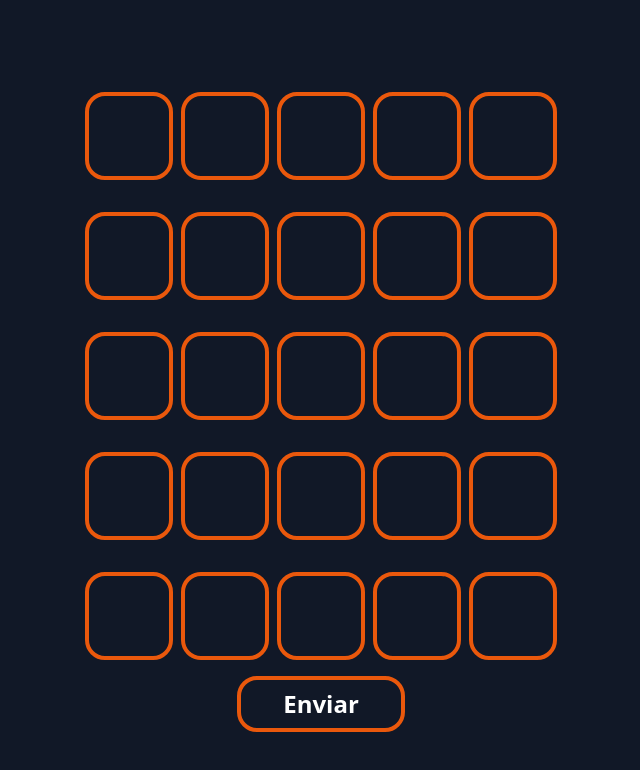
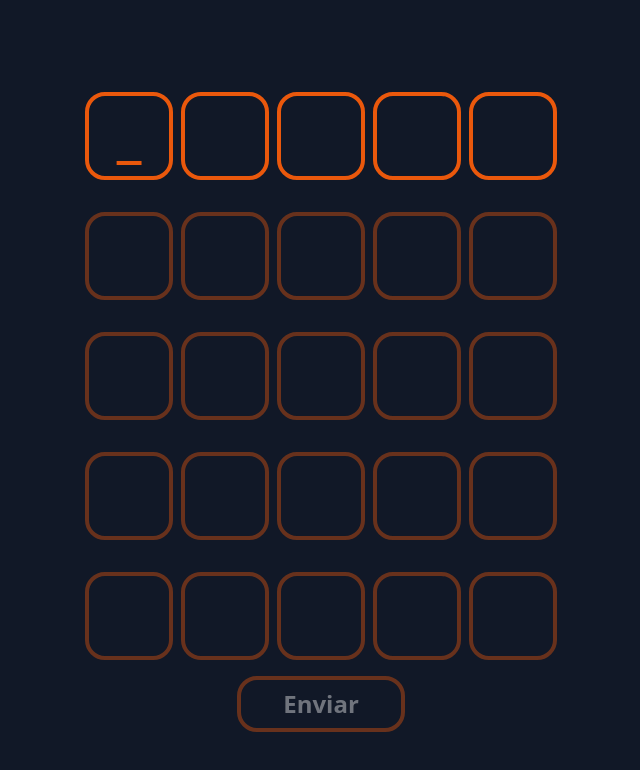
Before and after one commit to vininew921/vocabulo, a Next.js app: page / in a window 1280 px wide. Shown: the top 770 px of the page, without its empty margins (319-959 px from the left). Built offline with nearby package versions, Linux system fonts and the light colour scheme.

Commit message:
Improved UI. Hopefuly fixed word of the day changing regularly

```diff
--- a/components/Game.tsx
+++ b/components/Game.tsx
@@ -87,12 +87,15 @@ const Game = () => {
   };
 
   const handleKeyDown = async (e: KeyboardEvent<HTMLInputElement>) => {
-    await submit(e.code);
+    await submit(e.code, e.keyCode);
   };
 
-  const submit = async (code: string) => {
+  const submit = async (code: string, keyCode: number = 0) => {
     if (canSendRequest) {
-      if (gameState.wordString.length == 5 && code == 'Enter') {
+      if (
+        gameState.wordString.length == 5 &&
+        (code == 'Enter' || keyCode == 13)
+      ) {
         setCanSendRequest(false);
         setTimeout(() => {
           setCanSendRequest(true);
@@ -108,7 +111,15 @@ const Game = () => {
   return (
     <div>
       {words.map((w, i) => {
-        return <Word key={i} word={w} positions={positions?.[i]} />;
+        return (
+          <Word
+            key={i}
+            word={w}
+            positions={positions?.[i]}
+            relativePosition={i}
+            invalidWord={wordResponse?.status == WordStatus.INVALID_WORD}
+          />
+        );
       })}
       <input
         ref={inputRef}
@@ -120,8 +131,10 @@ const Game = () => {
       />
       <div className='flex w-full justify-center'>
         <button
-          className='text-center text-2xl lg:text-2xl md:text-2xl text-white outline-orange-600  hover:outline-8
-        font-bold h-12 w-40 rounded-2xl outline outline-4'
+          className={`text-center text-2xl lg:text-2xl md:text-2xl text-white outline-orange-600  hover:outline-8
+        font-bold h-12 w-40 rounded-2xl outline outline-4 ${
+          gameState.wordString.length != 5 ? 'opacity-40' : ''
+        }`}
           type='submit'
           onClick={() => submit('Enter')}
         >
--- a/components/Word.tsx
+++ b/components/Word.tsx
@@ -1,15 +1,20 @@
 import { useEffect, useState } from 'react';
+import { useRecoilState } from 'recoil';
+import { gameStateContext } from '../atoms/gameStateAtom';
 import { Position, PositionStatus } from '../types/appTypes';
 import WordChar from './WordChar';
 
 type Word = {
   word: string;
   positions: Position[] | undefined;
+  relativePosition: number;
+  invalidWord: boolean;
 };
 
-const Word = ({ word, positions }: Word) => {
+const Word = ({ word, positions, relativePosition, invalidWord }: Word) => {
   const [currentWord, setCurrentWord] = useState(word);
   const [currentPositions, setCurrentPositions] = useState(positions);
+  const [gameState] = useRecoilState(gameStateContext);
 
   useEffect(() => {
     let tempWord = word;
@@ -26,12 +31,21 @@ const Word = ({ word, positions }: Word) => {
 
   return (
     <div>
-      <div className='flex rounded-lg m-2 p-2 hover:cursor-default select-none'>
+      <div
+        className={`flex rounded-xl m-2 p-2 hover:cursor-default select-none ${
+          relativePosition != gameState.activeWord && !positions
+            ? 'opacity-40'
+            : ''
+        } `}
+      >
         {currentWord.split('').map((c, i) => {
           return (
             <WordChar
               key={i}
               char={c}
+              relativePosition={i}
+              parentWordPosition={relativePosition}
+              invalidWordParent={invalidWord}
               position={{
                 char: c,
                 status:
--- a/components/WordChar.tsx
+++ b/components/WordChar.tsx
@@ -1,8 +1,18 @@
-import React from 'react';
+import React, { useEffect, useRef } from 'react';
+import { useRecoilState } from 'recoil';
+import { gameStateContext } from '../atoms/gameStateAtom';
 import { Char, PositionColor, PositionStatus } from '../types/appTypes';
 
-const WordChar = ({ char, position }: Char) => {
+const WordChar = ({
+  char,
+  position,
+  relativePosition,
+  parentWordPosition,
+  invalidWordParent,
+}: Char) => {
   let color = PositionColor.NotChecked;
+  const [gameState] = useRecoilState(gameStateContext);
+  const underscoreRef = useRef<HTMLParagraphElement>(null);
 
   if (position) {
     switch (position.status) {
@@ -23,13 +33,41 @@ const WordChar = ({ char, position }: Char) => {
     }
   }
 
+  useEffect(() => {
+    if (underscoreRef.current) {
+      if (
+        relativePosition == gameState.wordString.length &&
+        parentWordPosition == gameState.activeWord
+      ) {
+        setTimeout(() => {
+          underscoreRef.current!.className = '';
+        }, 10);
+      } else {
+        underscoreRef.current!.className = 'hidden';
+      }
+    }
+  }, [gameState.wordString]);
+
   return (
-    <div className='text-orange-600 bg-gray text- p-2'>
+    <div
+      className={` bg-gray text-center content-center p-2 ${
+        invalidWordParent && parentWordPosition == gameState.activeWord
+          ? 'text-red-500'
+          : 'text-orange-600'
+      }`}
+    >
       <p
-        className='char md:mdChar lg:lgChar'
+        className={`char md:mdChar lg:lgChar  ${
+          invalidWordParent && parentWordPosition == gameState.activeWord
+            ? 'outline-red-600'
+            : 'outline-orange-600'
+        }`}
         style={{ backgroundColor: color }}
       >
         {char?.toUpperCase()}
+        <p ref={underscoreRef} className={'hidden'}>
+          _
+        </p>
       </p>
     </div>
   );
--- a/utils/wordGenerator.ts
+++ b/lib/wordGenerator.ts
@@ -1,5 +1,5 @@
 import { randomInt } from 'crypto';
-import { words } from './words';
+import { words } from '../utils/words';
 import schedule from 'node-schedule';
 
 export class WordGenerator {
--- a/pages/api/getwordstatus.ts
+++ b/pages/api/getwordstatus.ts
@@ -1,4 +1,3 @@
-import { randomInt } from 'crypto';
 import type { NextApiRequest, NextApiResponse } from 'next';
 import {
   CharCount,
@@ -11,8 +10,7 @@ import {
 } from '../../types/appTypes';
 import { words } from '../../utils/words';
 import { utf8ToASCII, validWord } from '../../utils/wordsUtil';
-import schedule from 'node-schedule';
-import { WordGenerator } from '../../utils/wordGenerator';
+import { WordGenerator } from '../../lib/wordGenerator';
 
 interface ApiRequest extends NextApiRequest {
   body: WordRequest;
--- a/styles/globals.css
+++ b/styles/globals.css
@@ -4,15 +4,13 @@
 
 @layer components {
   .char {
-    @apply w-8 h-8 rounded-xl text-center font-bold text-2xl outline outline-4
-    outline-orange-600 hover:outline-8 hover:cursor-default;
+    @apply w-8 h-8 rounded-xl text-center font-bold text-2xl outline outline-4 leading-tight
+    hover:cursor-default;
   }
   .mdChar {
-    @apply w-16 h-16 rounded-2xl text-center font-bold text-6xl outline outline-4
-    outline-orange-600 hover:outline-8 hover:cursor-default;
+    @apply char w-16 h-16 rounded-2xl text-5xl leading-tight;
   }
   .lgChar {
-    @apply w-20 h-20 rounded-2xl text-center font-bold text-7xl outline outline-4
-    outline-orange-600 hover:outline-8 hover:cursor-default;
+    @apply char w-20 h-20 rounded-2xl text-6xl leading-tight;
   }
 }
--- a/types/appTypes.ts
+++ b/types/appTypes.ts
@@ -52,6 +52,9 @@ export type WordResponse = {
 export type Char = {
   char: string | undefined;
   position: Position | undefined;
+  relativePosition: number;
+  parentWordPosition: number;
+  invalidWordParent: boolean;
 };
 
 export type GameState = {
```
